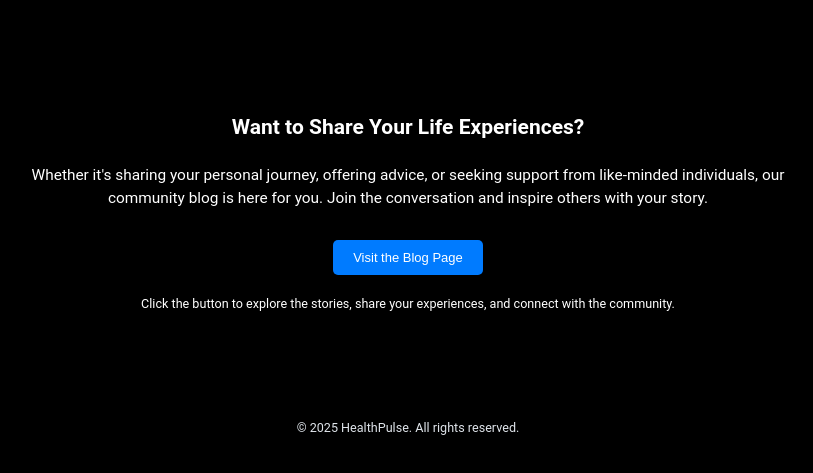
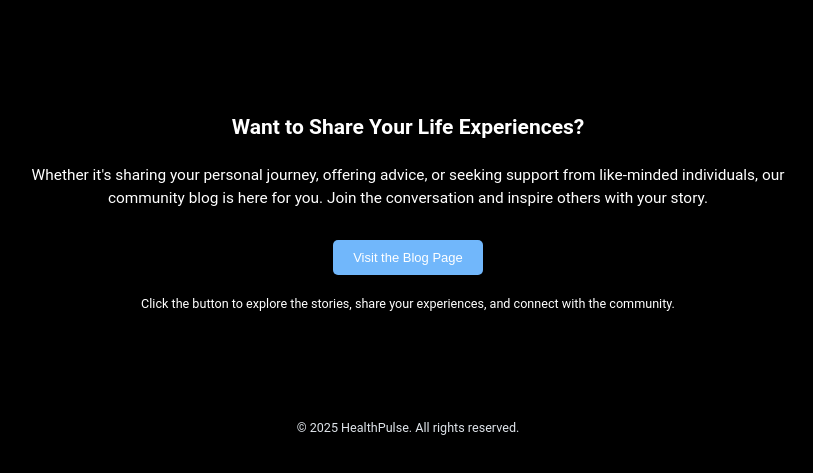
Before and after one commit to eyogesh007/HealthPulse, a Flask app: page / in a window 1280 px wide. Shown: the part 1954-2427 px from the top of the page, without its empty margins (232-1045 px from the left). Run offline with Flask 2, Linux system fonts and the light colour scheme; some libraries are stand-ins or nearby versions.

Commit message:
Updated the error

```diff
--- a/templates/index.html
+++ b/templates/index.html
@@ -472,8 +472,8 @@
             Whether it's sharing your personal journey, offering advice, or seeking support from like-minded individuals,
             our community blog is here for you. Join the conversation and inspire others with your story.
         </p>
-        <a href="/blogspage" style="text-decoration: none;">
-            <button style="background-color: #007bff; color: white; padding: 10px 20px; font-size: 13px; border: none; border-radius: 5px; cursor: pointer; box-shadow: 0 4px 6px rgba(0, 0, 0, 0.1);">
+        <a href="/blogspage" target="_blank" style="text-decoration: none;">
+            <button style="background-color: #71B7FB; color: white; padding: 10px 20px; font-size: 13px; border: none; border-radius: 5px; cursor: pointer; box-shadow: 0 4px 6px rgba(0, 0, 0, 0.1);">
                 Visit the Blog Page
             </button>
         </a>
```
